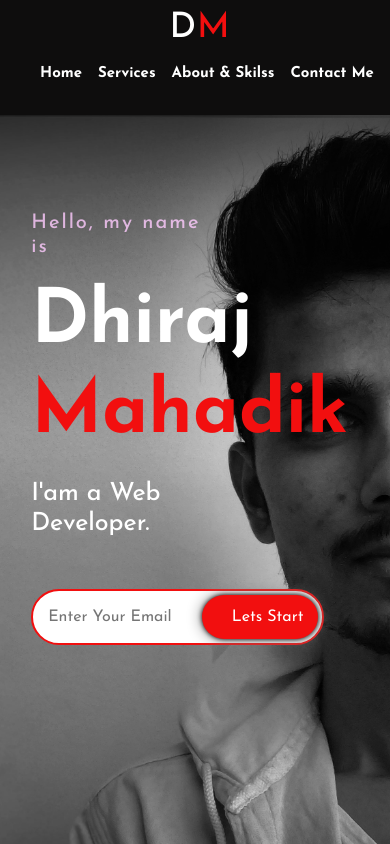
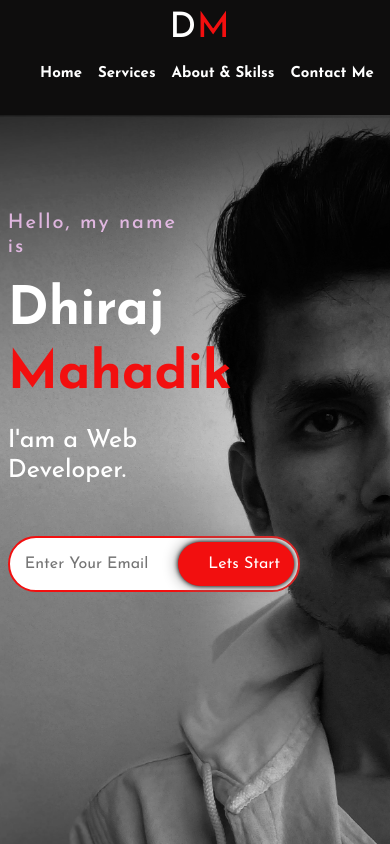
Before and after one commit to DhirajMahadik/dhirajmahadik, a React (Create React App) app: page / in a window 390 px wide. Shown: the top 844 px of the page. Built offline with nearby package versions, Linux system fonts and the light colour scheme.

Commit message:
Update index.css

```diff
--- a/src/index.css
+++ b/src/index.css
@@ -585,6 +585,15 @@ footer p:nth-child(2){
 
 @media (max-width: 991px){
 
+	#HeadingH1{
+		font-size: 53px;
+  		font-weight: bold;
+	}
+
+	.content{
+		left: 2%;
+	}
+
 	#alertBody{
 		display: none;
 	}
```
